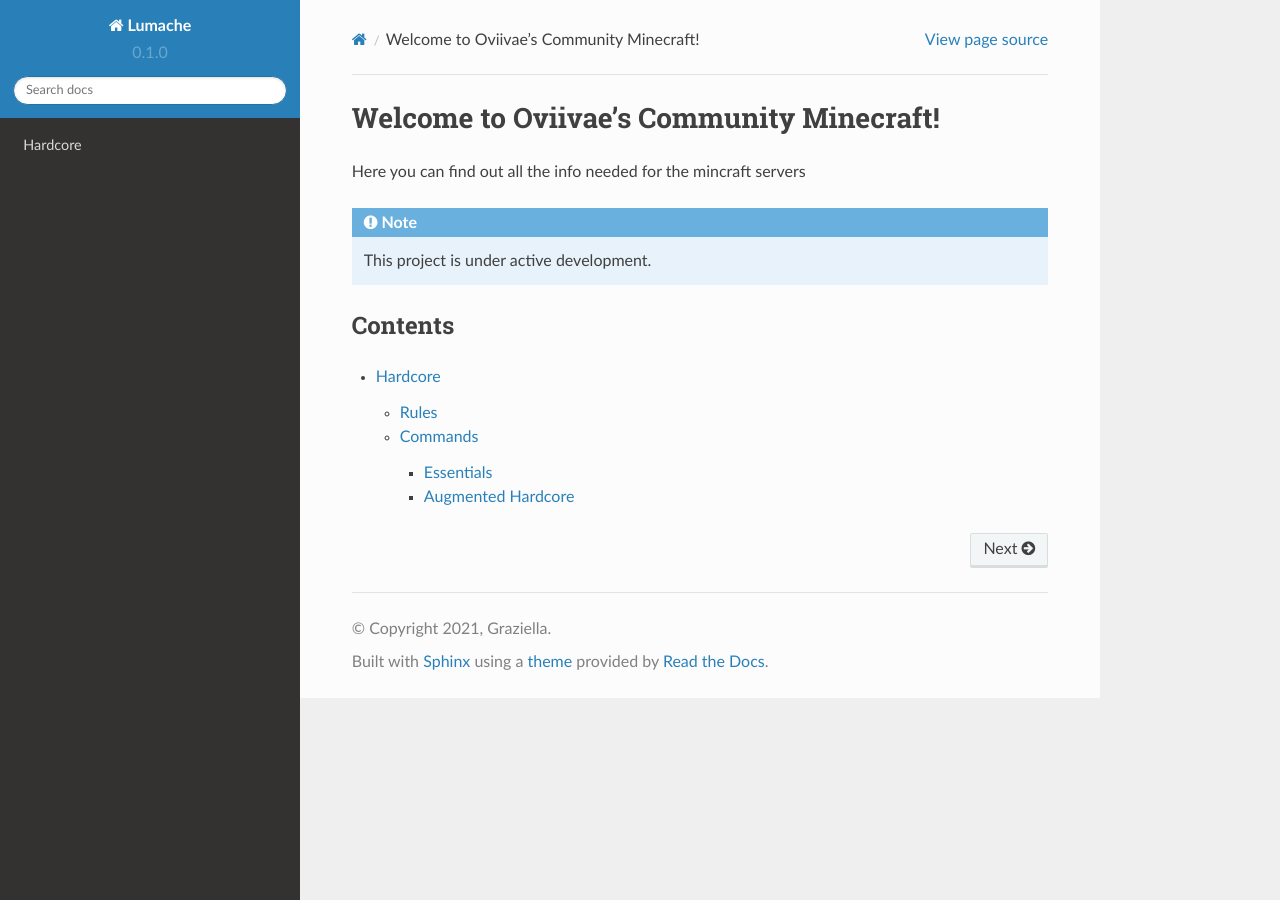
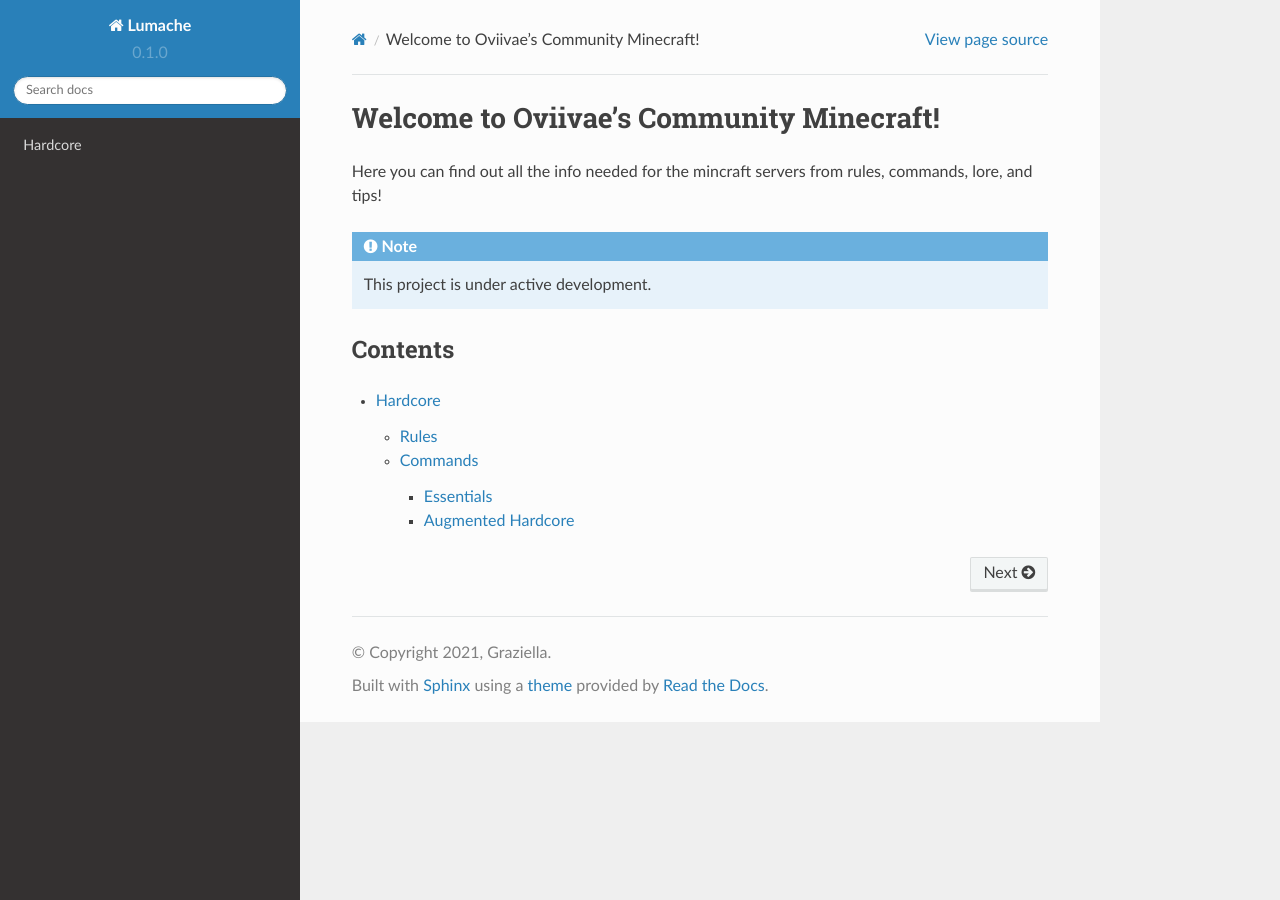
Before and after one commit to nerdyjohnny/ovidoc, a Sphinx documentation site: the page built from docs/source/index.rst, in a window 1280 px wide. Built offline with Sphinx 7.4.7 and the Read the Docs theme 2.0.0, drawn with Linux system fonts in a browser that asks for light colours.

Commit message:
Update index.rst

```diff
--- a/docs/source/index.rst
+++ b/docs/source/index.rst
@@ -1,7 +1,7 @@
 Welcome to Oviivae's Community Minecraft!
 ===================================
 
-Here you can find out all the info needed for the mincraft servers
+Here you can find out all the info needed for the mincraft servers from rules, commands, lore, and tips!
 
 
 .. note:: This project is under active development.
```
